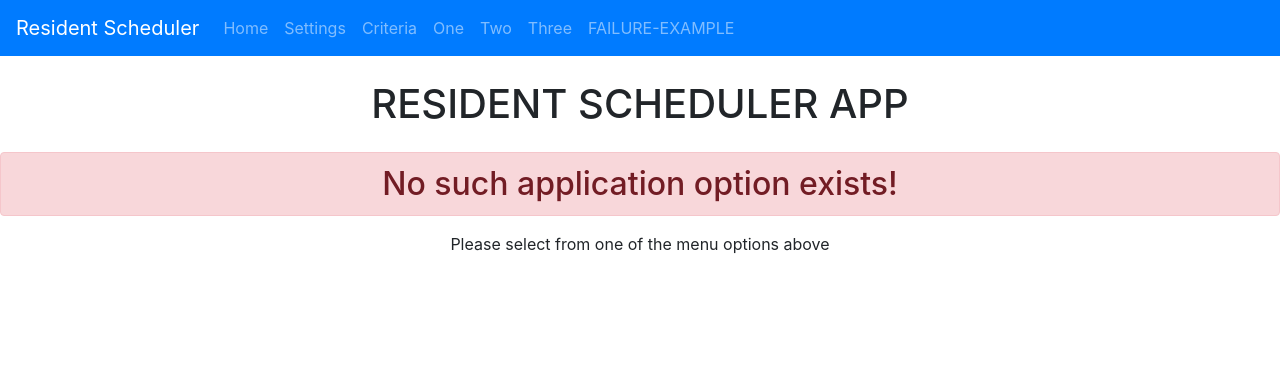
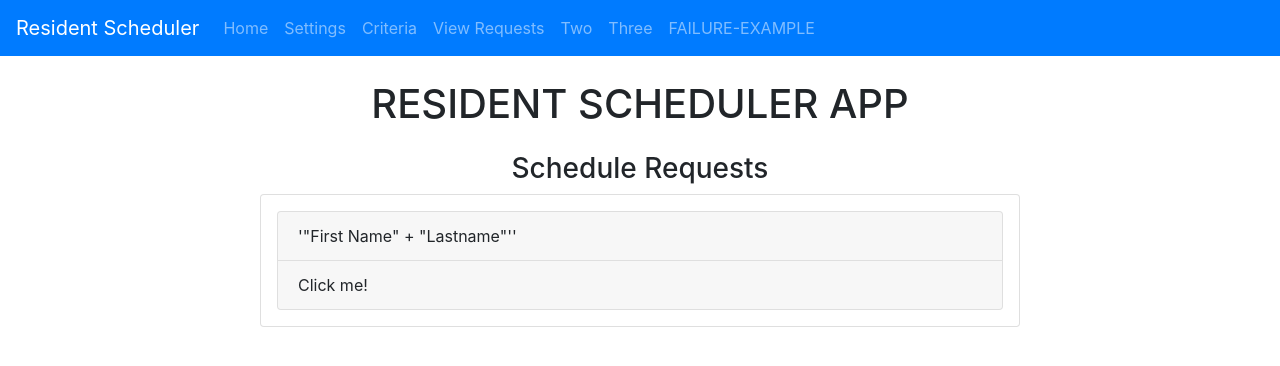
Before and after one commit to Austinmc41/KADET, a React (Create React App) app in the folder frontend/: page /view_requests in a window 1280 px wide. Shown: the top 366 px of the page. Built offline with nearby package versions, Linux system fonts and the light colour scheme.

Commit message:
Add viewrequests and detailviewrequests pages

```diff
--- a/frontend/package.json
+++ b/frontend/package.json
@@ -11,7 +11,7 @@
     "bootstrap": "^4.6.0",
     "jquery": "^3.5.1",
     "react": "^17.0.1",
-    "react-bootstrap": "^1.5.0",
+    "react-bootstrap": "^1.5.1",
     "react-dom": "^17.0.1",
     "react-router-dom": "^5.2.0",
     "react-scripts": "4.0.2",
--- a/frontend/src/App.js
+++ b/frontend/src/App.js
@@ -13,7 +13,7 @@ const Navigation = (props) => {
                   <reactBootstrap.Nav.Link href="/">Home</reactBootstrap.Nav.Link>
                   <reactBootstrap.Nav.Link href="/Settings">Settings</reactBootstrap.Nav.Link>
                   <reactBootstrap.Nav.Link href="/Rotations">Criteria</reactBootstrap.Nav.Link>
-                  <reactBootstrap.Nav.Link href="/One">One</reactBootstrap.Nav.Link>
+                  <reactBootstrap.Nav.Link href="/view_requests">View Requests</reactBootstrap.Nav.Link>
                   <reactBootstrap.Nav.Link href="/Two">Two</reactBootstrap.Nav.Link>
                   <reactBootstrap.Nav.Link href="/Three">Three</reactBootstrap.Nav.Link>
                   <reactBootstrap.Nav.Link href="/four">FAILURE-EXAMPLE</reactBootstrap.Nav.Link>
--- a/frontend/src/Routes.js
+++ b/frontend/src/Routes.js
@@ -4,7 +4,7 @@ import { Router, Switch, Route } from "react-router-dom";
 import Home from "./components/Home";
 import Settings from "./components/settings.component";
 import Criteria from "./components/criterion.component";
-import One from "./components/one";
+import ListRequests from "./components/view_requests";
 import Two from "./components/two";
 import Three from "./components/three";
 import NotFound from "./components/NotFound";
@@ -18,7 +18,7 @@ export default class Routes extends Component {
                     <Route path="/" exact component={Home} />
                     <Route path="/Settings" component={Settings} />
                     <Route path="/Rotations" component={Criteria} />
-                    <Route path="/One" component={One} />
+                    <Route path="/view_requests" component={ListRequests} />
                     <Route path="/Two" component={Two} />
                     <Route path="/Three" component={Three} />
                     <Route>
--- a/frontend/src/components/one.js
+++ /dev/null
@@ -1,9 +0,0 @@
-import React from 'react';
-
-export default function One() {
-    return (
-      <div>
-        <h3 className="text-center">Menu option one</h3>
-      </div>
-    );
-  }
--- /dev/null
+++ b/frontend/src/components/view_requests.js
@@ -0,0 +1,46 @@
+import React from 'react';
+import Accordion from 'react-bootstrap/Accordion';
+import Card from 'react-bootstrap/Card'
+
+  /*
+      Throw axios and constructor to declare state
+        for the render below function to output the data from backend/residentrequests/api/
+        Maybe terrence or draco can do it, should be fairly simple. (otherwise i can do it but not till next wednesday)
+    */
+    const ListRequests = (props) => {
+      return (
+      <main className="container">
+        <h3 className="text-center">Schedule Requests</h3>
+        <div className="row">
+          <div className="col-md-8 col-sm-10 mx-auto p-0">
+            <div className="card p-3">
+        <Accordion defaultActiveKey="">
+      <Card>
+      <Accordion.Toggle as={Card.Header} eventKey="0">
+      '"First Name" + "Lastname"''
+      </Accordion.Toggle>
+      <Accordion.Collapse eventKey="0">
+      <Card.Body>
+        <p>Email Address:</p>
+        <p>Request 1:</p>
+        <p>Request 2:</p>
+        <p>Request 3:</p>
+      </Card.Body>
+      </Accordion.Collapse>
+      </Card>
+      <Card>
+      <Accordion.Toggle as={Card.Header} eventKey="1">
+      Click me!
+      </Accordion.Toggle>
+      <Accordion.Collapse eventKey="1">
+      <Card.Body>Hello! I'm another body</Card.Body>
+      </Accordion.Collapse>
+      </Card>
+      </Accordion>
+      </div>
+      </div>
+      </div>
+      </main>
+      );
+    };
+export default ListRequests;
```
Also changed, not shown: 2 other files (tests, documents, lock files or other folders).
